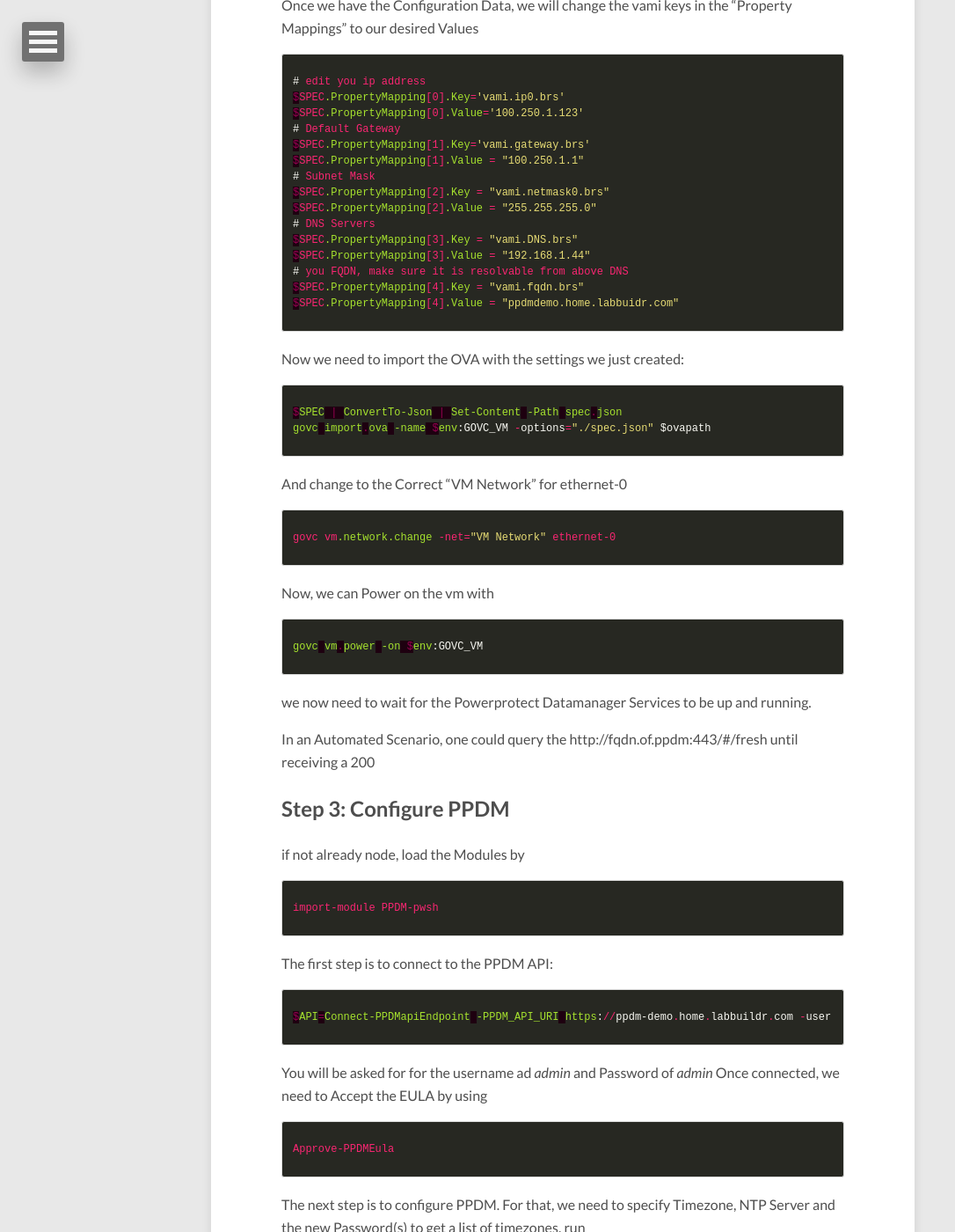
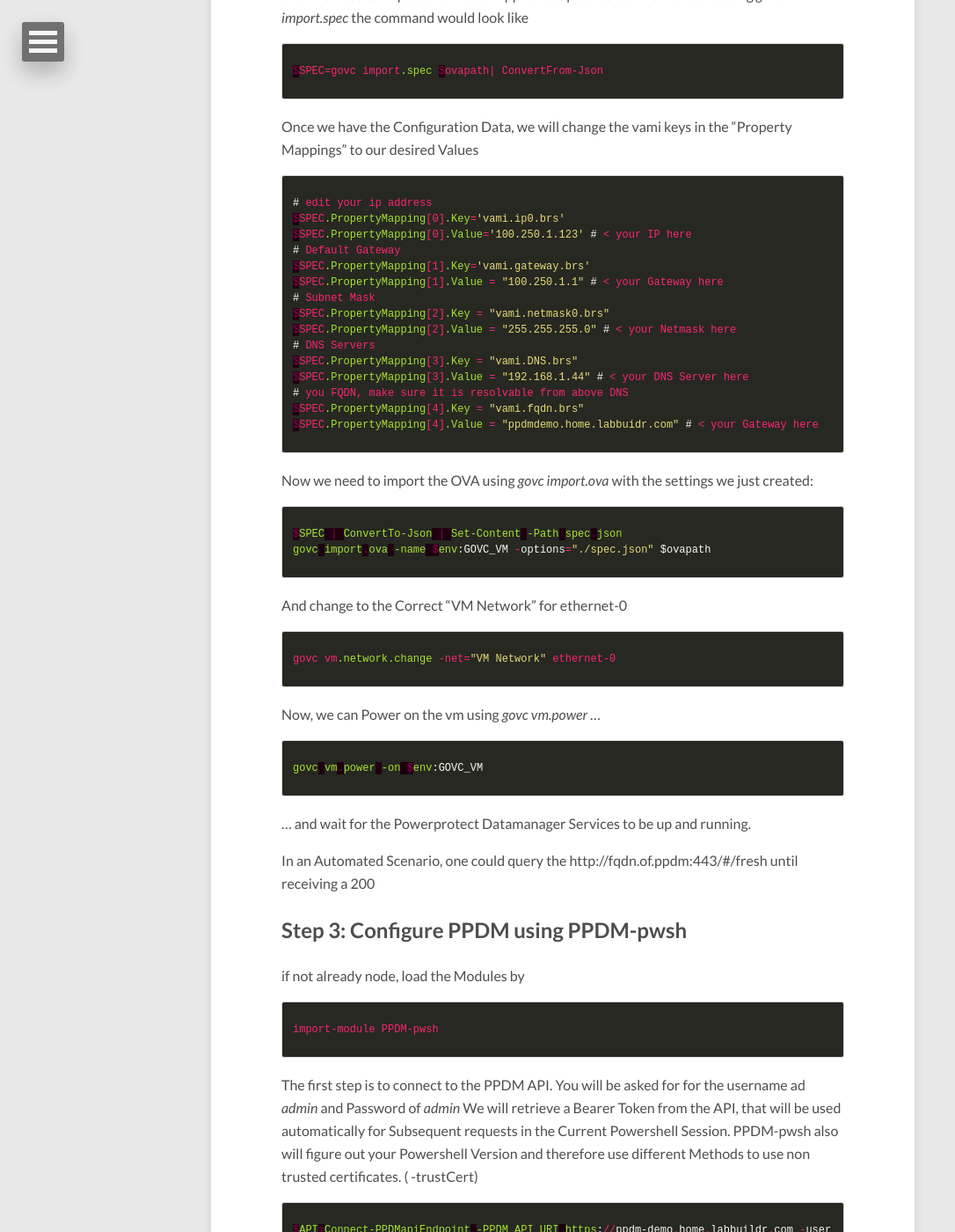
Before and after one commit to bottkars/bottkars.github.io, a Jekyll site: the page built from _posts/2020-10-30-deploying-PPDM-on-vSphere-with-govc-and-powershell.md, in a window 1280 px wide and 1400 px high, scrolled down 2523 px. Shown: the whole window at 88% size, without its empty margins (0-1086 px from the left). Built offline with Jekyll 4.4.1, drawn with Linux system fonts in a browser that asks for light colours; nearby versions of some CDN libraries; some of the changed text lies outside the part shown.

Commit message:
beautify

```diff
--- a/_posts/2020-10-30-deploying-PPDM-on-vSphere-with-govc-and-powershell.md
+++ b/_posts/2020-10-30-deploying-PPDM-on-vSphere-with-govc-and-powershell.md
@@ -32,10 +32,22 @@
 {% endhighlight %}
 ## Step 1: Connecting to vSphere using govc
 From a Powershell, we first need to connect to our vSphere Virtual Center By using the following code,
-we can securly create a connection:
-
-<script src="https://gist.github.com/bottkars/920fb2c16104bf0494ba9739bd383e69.js"></script>
-
+we can securely create a connection:
+{% highlight scss %}
+# Set the Basic Parameter
+$env:GOVC_URL="vcsa1.home.labbuildr.com"    # replace ith your vCenter
+$env:GOVC_INSECURE="true"                   # allow untrusted certs
+$env:GOVC_DATASTORE="vsanDatastore"         # set the default Datastore
+# read Password
+$username = Read-Host -Prompt "Please Enter Virtual Center Username default (Administrator@vsphere.local)"
+If(-not($username)){$username = "Administrator@vsphere.local"}
+$SecurePassword = Read-Host -Prompt "Enter Password for user $username" -AsSecureString
+$Credentials = New-Object System.Management.Automation.PSCredential($username, $Securepassword)
+#Set Username and Password in environment
+$env:GOVC_USERNAME=$($Credentials.GetNetworkCredential().username)
+$env:GOVC_PASSWORD=$($Credentials.GetNetworkCredential().password)
+govc about
+{% endhighlight %}
 
 
 <figure class="full">
@@ -66,23 +78,23 @@
 Once we have the Configuration Data, we will change the vami keys in the "Property Mappings" to our desired Values
 
 {% highlight scss %}
-# edit you ip address
+# edit your ip address
 $SPEC.PropertyMapping[0].Key='vami.ip0.brs'
-$SPEC.PropertyMapping[0].Value='100.250.1.123'
+$SPEC.PropertyMapping[0].Value='100.250.1.123' # < your IP here
 # Default Gateway
 $SPEC.PropertyMapping[1].Key='vami.gateway.brs'
-$SPEC.PropertyMapping[1].Value = "100.250.1.1"
+$SPEC.PropertyMapping[1].Value = "100.250.1.1" # < your Gateway here
 # Subnet Mask
 $SPEC.PropertyMapping[2].Key = "vami.netmask0.brs"
-$SPEC.PropertyMapping[2].Value = "255.255.255.0"
+$SPEC.PropertyMapping[2].Value = "255.255.255.0" # < your Netmask here
 # DNS Servers
 $SPEC.PropertyMapping[3].Key = "vami.DNS.brs"
-$SPEC.PropertyMapping[3].Value = "192.168.1.44"
+$SPEC.PropertyMapping[3].Value = "192.168.1.44" # < your DNS Server here
 # you FQDN, make sure it is resolvable from above DNS
 $SPEC.PropertyMapping[4].Key = "vami.fqdn.brs"
-$SPEC.PropertyMapping[4].Value = "ppdmdemo.home.labbuidr.com"
+$SPEC.PropertyMapping[4].Value = "ppdmdemo.home.labbuidr.com" # < your Gateway here
 {% endhighlight %}
-Now we need to import the OVA with the settings we just created:
+Now we need to import the OVA using *govc import.ova* with the settings we just created:
 
 {% highlight scss %}
 $SPEC | ConvertTo-Json | Set-Content -Path spec.json
@@ -93,17 +105,17 @@
 govc vm.network.change -net="VM Network" ethernet-0
 {% endhighlight %}
 
-Now, we can Power on the vm with
+Now, we can Power on the vm using *govc vm.power* ...
 
 {% highlight scss %}
 govc vm.power -on $env:GOVC_VM
 {% endhighlight %}
 
-we now need to wait for the Powerprotect Datamanager Services to be up and running.
+... and wait for the Powerprotect Datamanager Services to be up and running.
 
 In an Automated Scenario, one could query the http://fqdn.of.ppdm:443/#/fresh until receiving a 200
 
-## Step 3: Configure PPDM
+## Step 3: Configure PPDM using PPDM-pwsh
 
 if not already node, load the Modules by
 
@@ -111,14 +123,17 @@
 import-module PPDM-pwsh
 {% endhighlight %}
 
-The first step is to connect to the PPDM API:
+The first step is to connect to the PPDM API.
+You will be asked for for the username ad *admin* and Password of *admin*
+We will retrieve a Bearer Token from the API, that will be used automatically for Subsequent requests in the Current Powershell Session.
+PPDM-pwsh also will figure out your Powershell Version and therefore use different Methods to use non trusted certificates. ( -trustCert)
 
 {% highlight scss %}
 $API=Connect-PPDMapiEndpoint -PPDM_API_URI https://ppdm-demo.home.labbuildr.com -user -trustCert
 {% endhighlight %}
 
-You will be asked for for the username ad *admin* and Password of *admin*
-Once connected, we need to Accept the EULA by using
+
+Once connected, we need to Accept the EULA for PPDM by using
 {% highlight scss %}
 Approve-PPDMEula
 {% endhighlight %}
@@ -158,5 +173,5 @@
 </figure>
 
 ### Scriptlistings:
-
+<script src="https://gist.github.com/bottkars/920fb2c16104bf0494ba9739bd383e69.js"></script>
 <script src="https://gist.github.com/bottkars/f05d8357232778a24da45a46eb382a3d.js"></script>
```
Also changed, not shown: other parts of _posts/2020-10-30-deploying-PPDM-on-vSphere-with-govc-and-powershell.md (+1 -1 lines).
